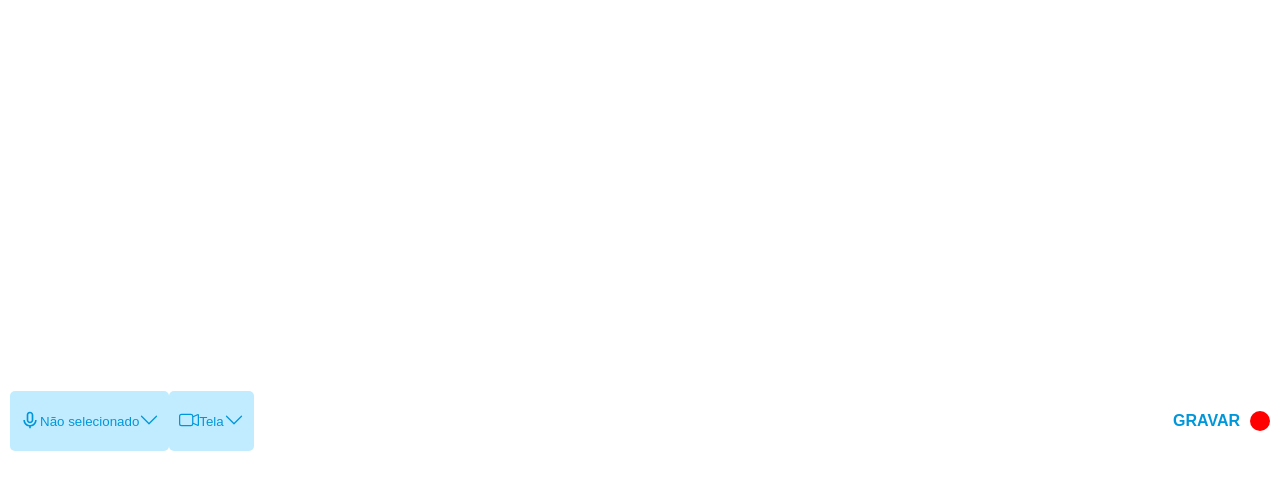
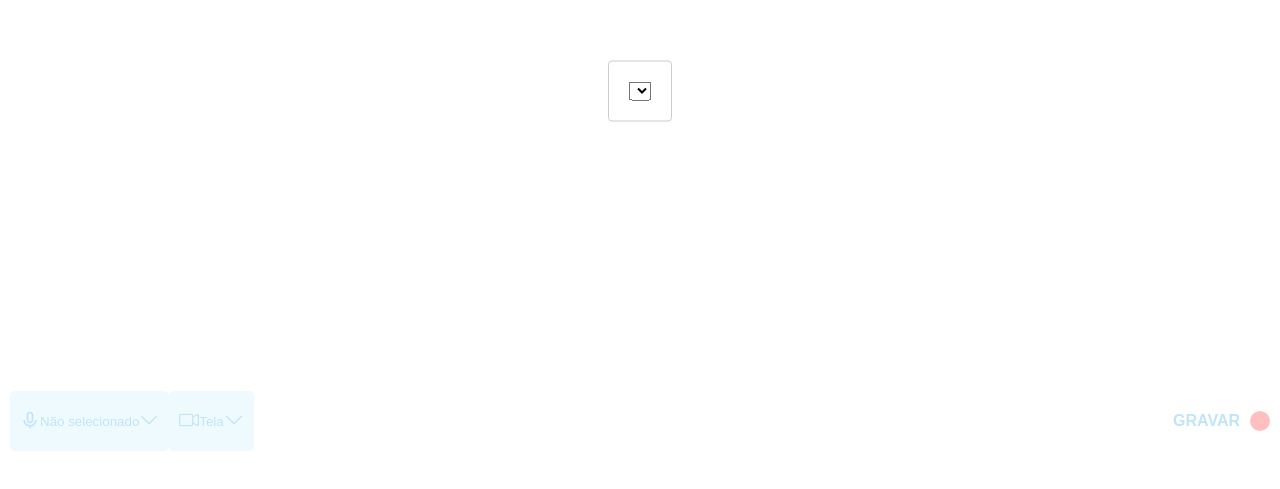
Before and after one commit to jefersonvinicius/recorder-web, a React (Create React App) app: page / in a window 1280 px wide. Shown: the part 309-798 px from the top of the page. Built offline with nearby package versions, Linux system fonts and the light colour scheme.

Commit message:
Start implements the modal

```diff
--- a/package.json
+++ b/package.json
@@ -14,6 +14,7 @@
     "react-dom": "^17.0.2",
     "react-icons": "^4.3.1",
     "react-lottie": "^1.2.3",
+    "react-modal": "^3.14.4",
     "react-scripts": "5.0.0",
     "styled-components": "^5.3.3",
     "typescript": "^4.4.2",
@@ -45,6 +46,7 @@
   },
   "devDependencies": {
     "@types/react-lottie": "^1.2.6",
+    "@types/react-modal": "^3.13.1",
     "@types/styled-components": "^5.1.22"
   }
 }
--- a/src/App.tsx
+++ b/src/App.tsx
@@ -7,6 +7,7 @@ import { BsCameraVideo, BsChevronDown, BsDownload } from 'react-icons/bs';
 import { BiMicrophone } from 'react-icons/bi';
 import Theme from 'config/theme';
 import RecordingButton from 'components/Buttons/RecordingButton';
+import ModalSelector from 'components/ModalSelector';
 
 const DownArrayIcon = () => <BsChevronDown size={20} color={Theme.pallet.primaryDark} />;
 
@@ -28,29 +29,17 @@ function App() {
   const { audioInputs } = useAudioInputs();
   const { videosInputs } = useVideosInputs();
 
-  const isScreenRecording = selectedVideoInputID === 'screen';
-
-  useEffect(() => {
-    if (selectedVideoInputID === 'screen') {
-      navigator.mediaDevices.getDisplayMedia().then(setStream).catch(console.error);
-    } else {
-      navigator.mediaDevices.getUserMedia({ video: { deviceId: selectedVideoInputID } }).then(setStream);
-    }
-
-    function setStream(stream: MediaStream) {
-      videoRef.current!.srcObject = stream;
-    }
-  }, [selectedVideoInputID]);
-
   // useEffect(() => {
-  //   if (!selectedAudioInput && audioInputs.length > 0) {
-  //     setSelectedAudioInput(audioInputs[0]);
+  //   if (selectedVideoInputID === 'screen') {
+  //     navigator.mediaDevices.getDisplayMedia().then(setStream).catch(console.error);
+  //   } else {
+  //     navigator.mediaDevices.getUserMedia({ video: { deviceId: selectedVideoInputID } }).then(setStream);
   //   }
 
-  //   if (!selectedVideoInputID && videosInputs.length > 0) {
-  //     setSelectedVideoInputID(videosInputs[0].deviceId);
+  //   function setStream(stream: MediaStream) {
+  //     videoRef.current!.srcObject = stream;
   //   }
-  // }, [audioInputs, selectedAudioInput, selectedVideoInputID, videosInputs]);
+  // }, [selectedVideoInputID]);
 
   function handleAudioInputChange(event: ChangeEvent<HTMLSelectElement>) {
     const selectedDeviceId = event.target.value;
@@ -74,21 +63,6 @@ function App() {
     mediaRecorder.current.addEventListener('stop', handleMediaRecorderStop);
     mediaRecorder.current.start(1000);
     setIsRecordingRunning(true);
-
-    // async function getStream() {
-    //   const audio = Boolean(isDisableAudio || !selectedAudioInput) ? false : { deviceId: selectedAudioInput?.deviceId };
-
-    //   if (isScreenRecording) {
-    //     const userMediaStream = await navigator.mediaDevices.getUserMedia({ video: false, audio: audio });
-    //     const displayMediaStream = await navigator.mediaDevices.getDisplayMedia({ audio: false, video: true });
-    //     userMediaStream.getTracks().forEach((t) => displayMediaStream.addTrack(t));
-    //     return displayMediaStream;
-    //   }
-    //   return await navigator.mediaDevices.getUserMedia({
-    //     video: { deviceId: selectedVideoInputID! },
-    //     audio: audio,
-    //   });
-    // }
 
     function handleMediaRecorderDataAvailable(event: BlobEvent) {
       const chunk = event.data;
@@ -149,6 +123,14 @@ function App() {
           />
         </FooterRightSide>
       </Footer>
+      <ModalSelector
+        isOpen={true}
+        selectedValue={selectedAudioInput?.deviceId ?? ''}
+        items={audioInputs}
+        textAttr="label"
+        valueAttr="deviceId"
+        onSelect={console.log}
+      />
     </Container>
   );
 }
--- /dev/null
+++ b/src/components/BaseModal/index.tsx
@@ -0,0 +1,25 @@
+import React, { ReactNode } from 'react';
+import Modal from 'react-modal';
+
+type Props = Modal.Props & {
+  children: ReactNode;
+};
+
+const customStyle = {
+  content: {
+    top: '50%',
+    left: '50%',
+    right: 'auto',
+    bottom: 'auto',
+    marginRight: '-50%',
+    transform: 'translate(-50%, -50%)',
+  },
+};
+
+export default function BaseModal({ children, ...props }: Props) {
+  return (
+    <Modal style={customStyle} {...props}>
+      {children}
+    </Modal>
+  );
+}
--- /dev/null
+++ b/src/components/ModalSelector/index.tsx
@@ -0,0 +1,38 @@
+import BaseModal from 'components/BaseModal';
+import React, { ChangeEvent } from 'react';
+import { ModalSelectorContent } from './styles';
+
+type Item = {
+  id: string;
+  label: string;
+};
+
+type Props<T> = {
+  isOpen: boolean;
+  selectedValue: string;
+  items: T[];
+  onSelect: (selected: T) => void;
+  valueAttr: keyof T;
+  textAttr: keyof T;
+};
+
+export default function ModalSelector<T>({ isOpen, items, selectedValue, onSelect, valueAttr, textAttr }: Props<T>) {
+  function handleOnChange(event: ChangeEvent<HTMLSelectElement>) {
+    const selected = items.find((item) => String(item[valueAttr]) === event.target.value)!;
+    onSelect(selected);
+  }
+
+  return (
+    <BaseModal isOpen={isOpen}>
+      <ModalSelectorContent>
+        <select value={selectedValue} onChange={handleOnChange}>
+          {items.map((item) => (
+            <option key={String(item[valueAttr])} value={String(item[valueAttr])}>
+              {item[textAttr]}
+            </option>
+          ))}
+        </select>
+      </ModalSelectorContent>
+    </BaseModal>
+  );
+}
--- /dev/null
+++ b/src/components/ModalSelector/styles.ts
@@ -0,0 +1,3 @@
+import styled from 'styled-components';
+
+export const ModalSelectorContent = styled.div``;
--- a/src/index.tsx
+++ b/src/index.tsx
@@ -2,6 +2,9 @@ import React from 'react';
 import ReactDOM from 'react-dom';
 import App from './App';
 import './global.css';
+import Modal from 'react-modal';
+
+Modal.setAppElement('#root');
 
 ReactDOM.render(
   <React.StrictMode>
```
Also changed, not shown: 1 other file (tests, documents, lock files or other folders).
